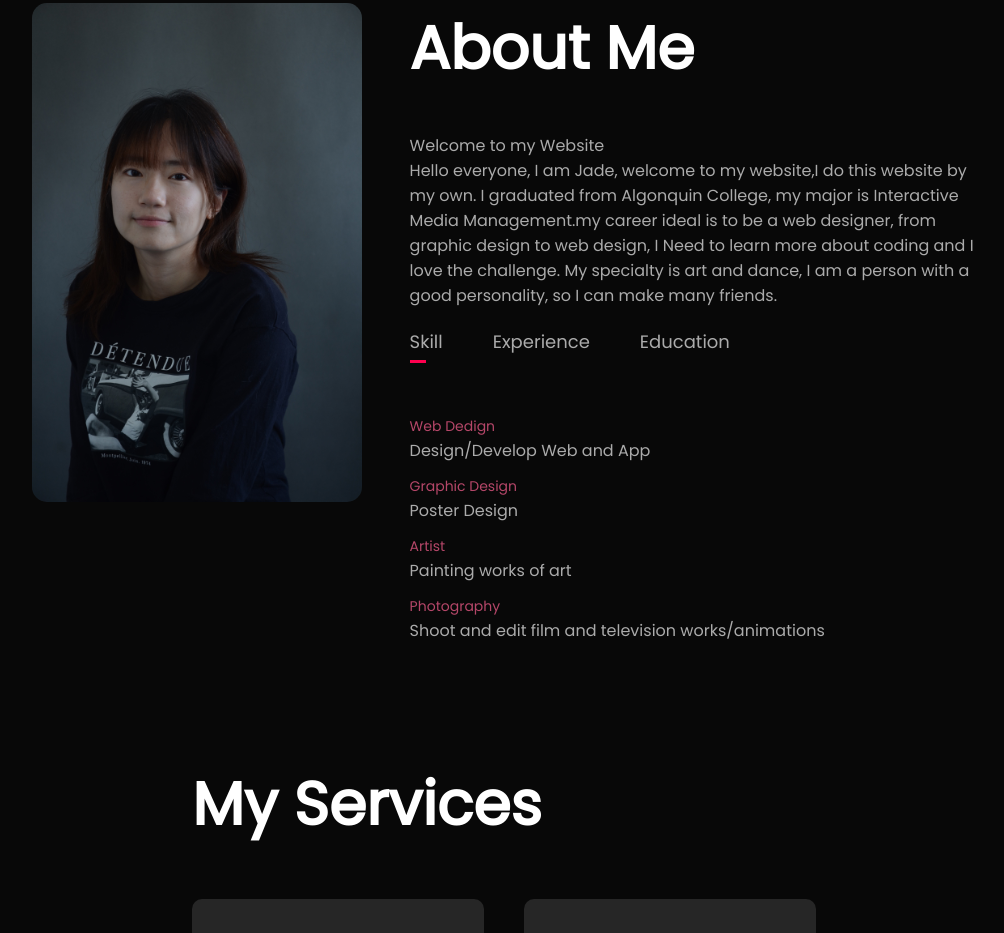
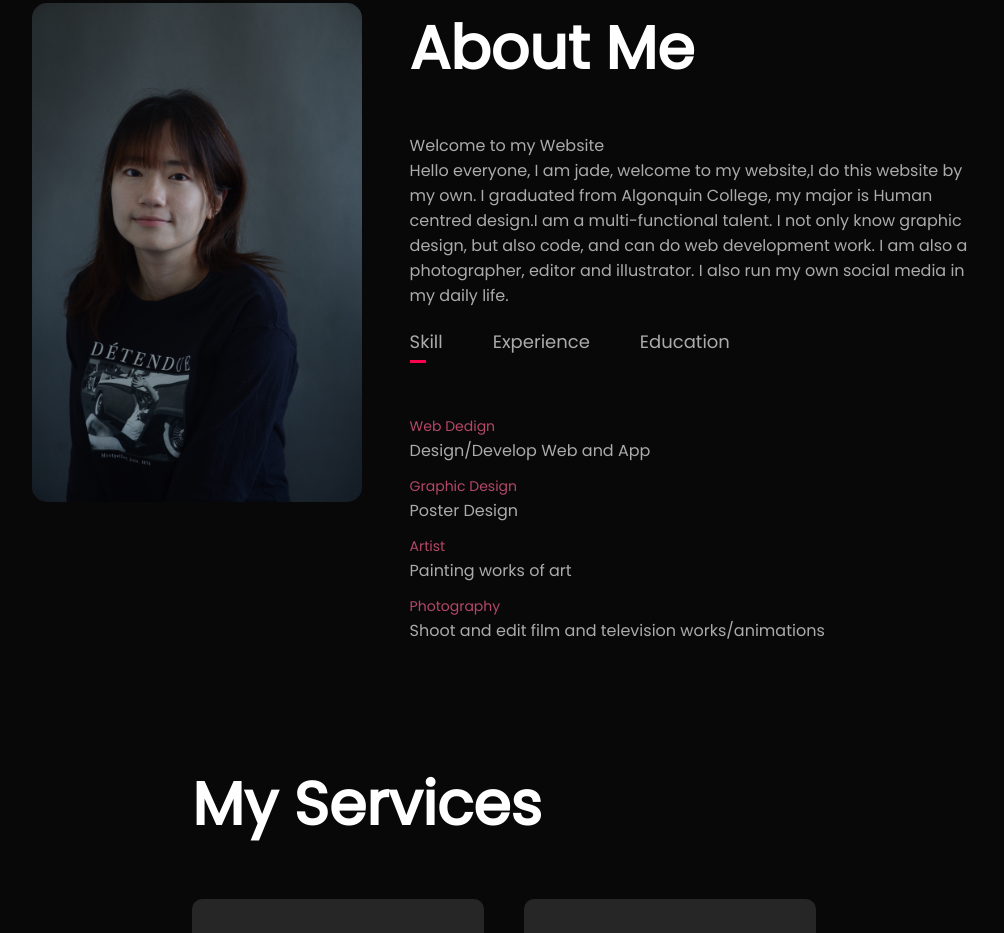
Before and after one commit to minamifan/portfolio2023, a plain HTML site: page index.html in a window 1280 px wide. Shown: the part 887-1820 px from the top of the page, without its empty margins (136-1140 px from the left). Drawn offline with Linux system fonts and the light colour scheme.

Commit message:
Update index.html

```diff
--- a/index.html
+++ b/index.html
@@ -41,8 +41,7 @@
                 <div class="about-col-2">
                     <h1 class="sub-title">About Me</h1>
                     <p>Welcome to my Website<br>
-                        Hello everyone, I am Jade, welcome to my website,I do this website by my own. I graduated from Algonquin College, my major is Interactive Media Management.my career ideal is to be a web designer, from graphic design to web design, I Need to learn more about coding and I love the challenge.
-                        My specialty is art and dance, I am a person with a good personality, so I can make many friends.</p>
+                        Hello everyone, I am jade, welcome to my website,I do this website by my own. I graduated from Algonquin College, my major is Human centred design.I am a multi-functional talent. I not only know graphic design, but also code, and can do web development work. I am also a photographer, editor and illustrator. I also run my own social media in my daily life.</p>
                 <div class="tab-titles">
                     <p class="tab-links active-link" onclick="opentab('skills')">Skill</p>
                     <p class="tab-links"onclick="opentab('experience')">Experience</p>
@@ -95,7 +94,7 @@
                 <i class="fa-solid fa-photo-film"></i>
                 <h2>Photography</h2>
                 <p>Photography and videography are my hobbies, and I usually do freelance weddings and portraits. In photography, I am good at using my eye for beauty, looking for unique angles, and showing the beauty of different things.</p>
-                <a href="./html/art.html">Learn more</a>
+                <a href="./html/photo.html">Learn more</a>
             </div>
         </div>
        </div>
```
